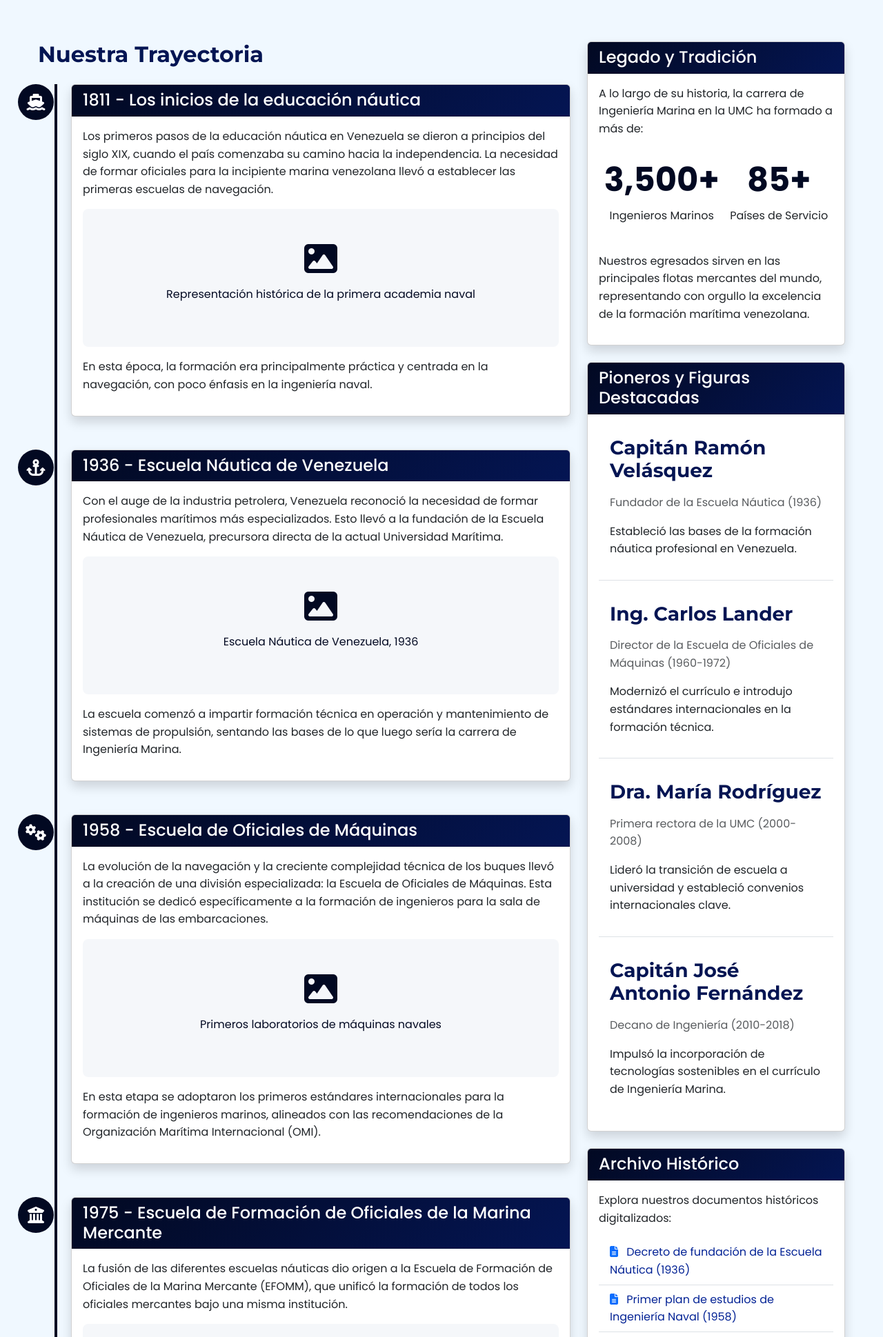
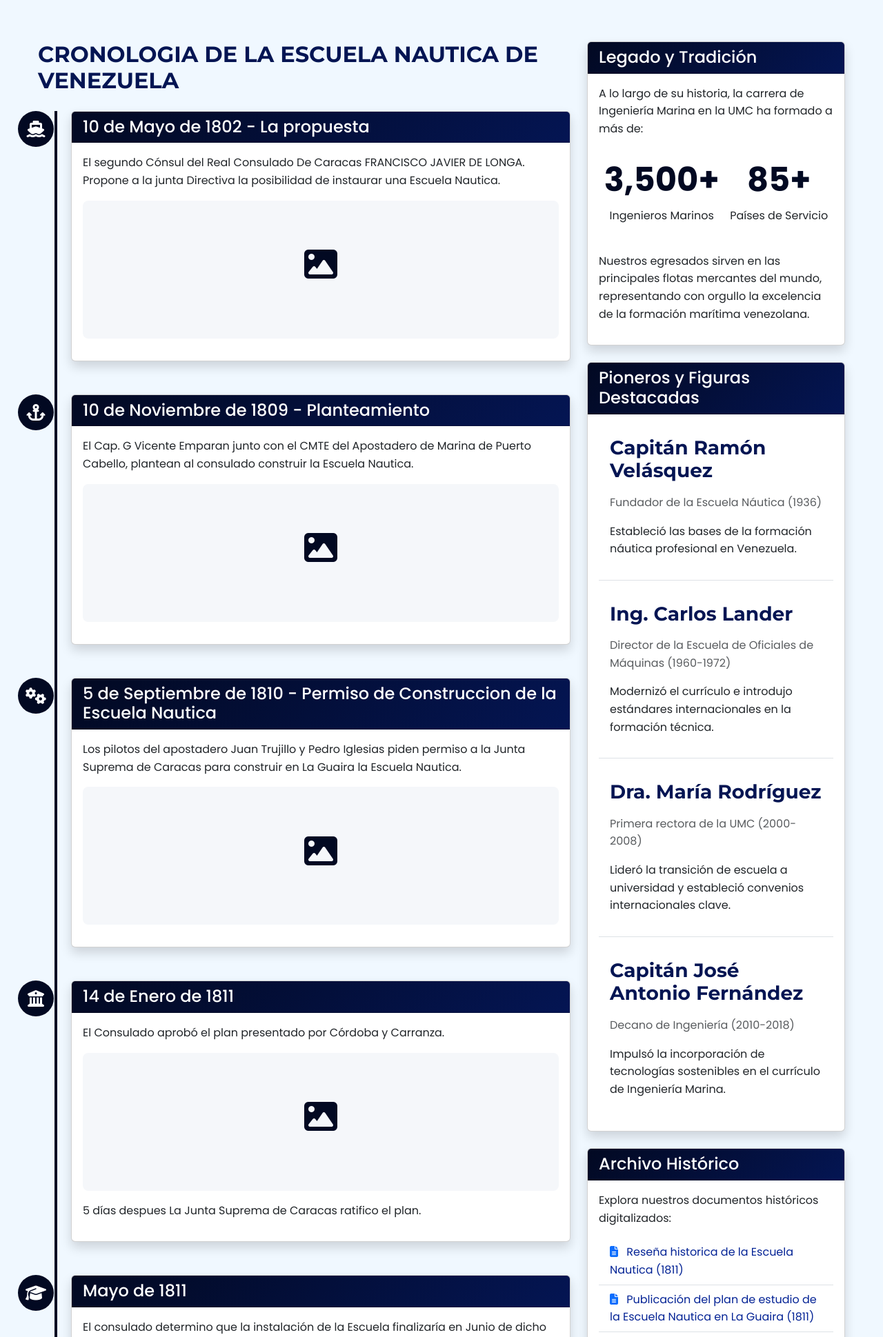
Before and after one commit to S730Zombrax/NauticalTrainingHub, a Flask app: page /historia in a window 1280 px wide. Shown: the part 375-2314 px from the top of the page at 69% size. Run offline with Flask 3, Linux system fonts and the light colour scheme.

Commit message:
Cambiamos timelapse y agregamos documentación

```diff
--- a/templates/vida academica/historia.html
+++ b/templates/vida academica/historia.html
@@ -25,7 +25,7 @@
     <div class="container">
         <div class="row">
             <div class="col-lg-8">
-                <h2 class="mb-4">Nuestra Trayectoria</h2>
+                <h2 class="mb-4">CRONOLOGIA DE LA ESCUELA NAUTICA DE VENEZUELA</h2>
 
                 <!-- Linea de tiempo -->
                 <div class="position-relative mb-5">
@@ -39,15 +39,13 @@
                         </div>
                         <div class="card shadow">
                             <div class="card-header bg-light">
-                                <h4 class="m-0">1811 - Los inicios de la educación náutica</h4>
+                                <h4 class="m-0">10 de Mayo de 1802 - La propuesta</h4>
                             </div>
                             <div class="card-body">
-                                <p>Los primeros pasos de la educación náutica en Venezuela se dieron a principios del siglo XIX, cuando el país comenzaba su camino hacia la independencia. La necesidad de formar oficiales para la incipiente marina venezolana llevó a establecer las primeras escuelas de navegación.</p>
+                                <p>El segundo Cónsul del Real Consulado De Caracas FRANCISCO JAVIER DE LONGA. Propone a la junta Directiva la posibilidad de instaurar una Escuela Nautica.</p>
                                 <div class="img-placeholder mb-3">
                                     <i class="fas fa-image fa-3x"></i>
-                                    <p>Representación histórica de la primera academia naval</p>
                                 </div>
-                                <p>En esta época, la formación era principalmente práctica y centrada en la navegación, con poco énfasis en la ingeniería naval.</p>
                             </div>
                         </div>
                     </div>
@@ -58,15 +56,13 @@
                         </div>
                         <div class="card shadow">
                             <div class="card-header bg-light">
-                                <h4 class="m-0">1936 - Escuela Náutica de Venezuela</h4>
+                                <h4 class="m-0">10 de Noviembre de 1809 - Planteamiento</h4>
                             </div>
                             <div class="card-body">
-                                <p>Con el auge de la industria petrolera, Venezuela reconoció la necesidad de formar profesionales marítimos más especializados. Esto llevó a la fundación de la Escuela Náutica de Venezuela, precursora directa de la actual Universidad Marítima.</p>
+                                <p>El Cap. G Vicente Emparan junto con el CMTE del Apostadero de Marina de Puerto Cabello, plantean al consulado construir la Escuela Nautica.</p>
                                 <div class="img-placeholder mb-3">
                                     <i class="fas fa-image fa-3x"></i>
-                                    <p>Escuela Náutica de Venezuela, 1936</p>
                                 </div>
-                                <p>La escuela comenzó a impartir formación técnica en operación y mantenimiento de sistemas de propulsión, sentando las bases de lo que luego sería la carrera de Ingeniería Marina.</p>
                             </div>
                         </div>
                     </div>
@@ -77,15 +73,13 @@
                         </div>
                         <div class="card shadow">
                             <div class="card-header bg-light">
-                                <h4 class="m-0">1958 - Escuela de Oficiales de Máquinas</h4>
+                                <h4 class="m-0">5 de Septiembre de 1810 - Permiso de Construccion de la Escuela Nautica</h4>
                             </div>
                             <div class="card-body">
-                                <p>La evolución de la navegación y la creciente complejidad técnica de los buques llevó a la creación de una división especializada: la Escuela de Oficiales de Máquinas. Esta institución se dedicó específicamente a la formación de ingenieros para la sala de máquinas de las embarcaciones.</p>
+                                <p>Los pilotos del apostadero Juan Trujillo y Pedro Iglesias piden permiso a la Junta Suprema de Caracas para construir en La Guaira la Escuela Nautica.</p>
                                 <div class="img-placeholder mb-3">
                                     <i class="fas fa-image fa-3x"></i>
-                                    <p>Primeros laboratorios de máquinas navales</p>
                                 </div>
-                                <p>En esta etapa se adoptaron los primeros estándares internacionales para la formación de ingenieros marinos, alineados con las recomendaciones de la Organización Marítima Internacional (OMI).</p>
                             </div>
                         </div>
                     </div>
@@ -96,15 +90,14 @@
                         </div>
                         <div class="card shadow">
                             <div class="card-header bg-light">
-                                <h4 class="m-0">1975 - Escuela de Formación de Oficiales de la Marina Mercante</h4>
+                                <h4 class="m-0">14 de Enero de 1811</h4>
                             </div>
                             <div class="card-body">
-                                <p>La fusión de las diferentes escuelas náuticas dio origen a la Escuela de Formación de Oficiales de la Marina Mercante (EFOMM), que unificó la formación de todos los oficiales mercantes bajo una misma institución.</p>
+                                <p>El Consulado aprobó el plan presentado por Córdoba y Carranza.</p>
                                 <div class="img-placeholder mb-3">
                                     <i class="fas fa-image fa-3x"></i>
-                                    <p>Sede de la EFOMM en Catia la Mar</p>
                                 </div>
-                                <p>La EFOMM implementó un sistema educativo dual, con formación académica en tierra y períodos de embarque práctico, estableciendo el precedente para el modelo actual de pasantías marítimas.</p>
+                                <p>5 días despues La Junta Suprema de Caracas ratifico el plan.</p>
                             </div>
                         </div>
                     </div>
@@ -115,15 +108,13 @@
                         </div>
                         <div class="card shadow">
                             <div class="card-header bg-light">
-                                <h4 class="m-0">2000 - Fundación de la Universidad Marítima del Caribe</h4>
+                                <h4 class="m-0">Mayo de 1811</h4>
                             </div>
                             <div class="card-body">
-                                <p>El 13 de abril de 2000, mediante decreto presidencial, se crea la Universidad Marítima del Caribe (UMC), elevando la formación marítima venezolana al nivel universitario. La carrera de Ingeniería Marina se establece como uno de sus programas insignia.</p>
+                                <p>El consulado determino que la instalación de la Escuela finalizaría en Junio de dicho año.</p>
                                 <div class="img-placeholder mb-3">
                                     <i class="fas fa-image fa-3x"></i>
-                                    <p>Ceremonia de inauguración de la UMC, 2000</p>
                                 </div>
-                                <p>La UMC incorporó modernos laboratorios y simuladores, ampliando significativamente la calidad de la formación técnica y práctica de los futuros ingenieros marinos.</p>
                             </div>
                         </div>
                     </div>
@@ -134,15 +125,14 @@
                         </div>
                         <div class="card shadow">
                             <div class="card-header bg-light">
-                                <h4 class="m-0">2010 - Reconocimiento Internacional</h4>
+                                <h4 class="m-0">14 de Junio de 1811 - Gaceta Oficial</h4>
                             </div>
                             <div class="card-body">
-                                <p>La UMC logra el pleno reconocimiento internacional de sus programas de formación marítima, incluyendo la Ingeniería Marina, cumpliendo con todos los estándares del Convenio STCW (Estándares de Formación, Titulación y Guardia para Gente de Mar).</p>
+                                <p>Se publica en Gaceta Oficial el Plan de Estudios para el establecimiento de la Escuela Nautica bajo la Dirección del Alférez de Fragata D.</p>
                                 <div class="img-placeholder mb-3">
                                     <i class="fas fa-image fa-3x"></i>
-                                    <p>Delegación de la UMC en la sede de la OMI en Londres</p>
                                 </div>
-                                <p>Este hito permitió que los egresados de la UMC pudieran trabajar en buques de cualquier bandera a nivel mundial, ampliando significativamente sus oportunidades profesionales.</p>
+                                <p>Donde el 1 de Julio de 1811 se abre en la GUAYRA la Escuela Náutica.</p>
                             </div>
                         </div>
                     </div>
@@ -153,15 +143,65 @@
                         </div>
                         <div class="card shadow">
                             <div class="card-header bg-light">
-                                <h4 class="m-0">Actualidad - Innovación y Excelencia</h4>
+                                <h4 class="m-0">1946 - Decreto para la creacion de la Escuela Nautica de Venezuela</h4>
                             </div>
                             <div class="card-body">
-                                <p>Hoy, la carrera de Ingeniería Marina en la UMC es reconocida por su excelencia académica y su enfoque en las nuevas tecnologías. La universidad ha modernizado continuamente su infraestructura, incorporando simuladores de última generación y estableciendo convenios con navieras internacionales.</p>
+                                <p>Se emano el decreto por la junta revolucionaria de Gobierno para la creación de la Escuela Náutica de Venezuela.</p>
                                 <div class="img-placeholder mb-3">
                                     <i class="fas fa-image fa-3x"></i>
-                                    <p>Moderno simulador de sala de máquinas de la UMC</p>
                                 </div>
-                                <p>El programa ahora incluye formación en tecnologías sostenibles, sistemas de propulsión alternativos y automatización avanzada, preparando a los estudiantes para los desafíos del siglo XXI.</p>
+                            </div>
+                        </div>
+                    </div>
+
+                    <div class="timeline-item ms-5 position-relative">
+                        <div class="position-absolute" style="width: 52px; height: 52px; border-radius: 50%; background-color: var(--primary); color: white; display: flex; align-items: center; justify-content: center; font-size: 24px; left: -77px; top: 0;">
+                            <i class="fas fa-rocket"></i>
+                        </div>
+                        <div class="card shadow">
+                            <div class="card-header bg-light">
+                                <h4 class="m-0">17 marzo de 1955 - Traslado de la Escuela Nautica de Venezuela</h4>
+                            </div>
+                            <div class="card-body">
+                                <p>Se traslada dicha Institución a su actual ubicación (Catia La Mar) Dirigida por CAP./ALT. Jesús Reyes.</p>
+                                <div class="img-placeholder mb-3">
+                                    <i class="fas fa-image fa-3x"></i>
+                                </div>
+                            </div>
+                        </div>
+                    </div>
+
+                    <div class="timeline-item ms-5 position-relative">
+                        <div class="position-absolute" style="width: 52px; height: 52px; border-radius: 50%; background-color: var(--primary); color: white; display: flex; align-items: center; justify-content: center; font-size: 24px; left: -77px; top: 0;">
+                            <i class="fas fa-rocket"></i>
+                        </div>
+                        <div class="card shadow">
+                            <div class="card-header bg-light">
+                                <h4 class="m-0">1975 - Creación de la Escuela de Estudios Superiores de la Marina Mercante</h4>
+                            </div>
+                            <div class="card-body">
+                                <p>El Director de la Escuela CAP./ALT. Alejandro Marín López crea la Escuela de Estudios Superiores de la Marina Mercante, siendo el CAP./ALT. José Moros Parada el primer Director.</p>
+                                <div class="img-placeholder mb-3">
+                                    <i class="fas fa-image fa-3x"></i>
+                                </div>
+                                <p>En 1983 Se Eleva dicha Escuela a Instituto Universitario de la Marina Mercante.</p>
+                            </div>
+                        </div>
+                    </div>
+
+                    <div class="timeline-item ms-5 position-relative">
+                        <div class="position-absolute" style="width: 52px; height: 52px; border-radius: 50%; background-color: var(--primary); color: white; display: flex; align-items: center; justify-content: center; font-size: 24px; left: -77px; top: 0;">
+                            <i class="fas fa-rocket"></i>
+                        </div>
+                        <div class="card shadow">
+                            <div class="card-header bg-light">
+                                <h4 class="m-0">7 Julio de 2000 - Actualidad</h4>
+                            </div>
+                            <div class="card-body">
+                                <p>El gobierno del Presidente Hugo Chávez Nuestra Alma Mater alcanza categóricamente el nivel de Universidad Nacional Experimental Marítima del Caribe.<p>
+                                <div class="img-placeholder mb-3">
+                                    <i class="fas fa-image fa-3x"></i>
+                                </div>
                             </div>
                         </div>
                     </div>
@@ -233,15 +273,23 @@
                             <ul class="list-group list-group-flush">
                                 <li class="list-group-item">
                                     <i class="fas fa-file-alt me-2 text-primary"></i>
-                                    <a href="#" onclick="return false;">Decreto de fundación de la Escuela Náutica (1936)</a>
+                                    <a href="{{ url_for('static', filename='recursos de plantillas/recursos/biblioteca/documents/Reseña historica de la Escuela Nautica (1811).pdf') }}" onclick="return true;">Reseña historica de la Escuela Nautica (1811)</a>
                                 </li>
                                 <li class="list-group-item">
                                     <i class="fas fa-file-alt me-2 text-primary"></i>
-                                    <a href="#" onclick="return false;">Primer plan de estudios de Ingeniería Naval (1958)</a>
+                                    <a href="{{ url_for('static', filename='recursos de plantillas/recursos/biblioteca/documents/Gazeta Oficial 14-06-1811.pdf') }}" onclick="return true;">Publicación del plan de estudio de la Escuela Nautica en La Guaira (1811)</a>
                                 </li>
                                 <li class="list-group-item">
                                     <i class="fas fa-file-alt me-2 text-primary"></i>
-                                    <a href="#" onclick="return false;">Decreto presidencial de creación de la UMC (2000)</a>
+                                    <a href="{{ url_for('static', filename='recursos de plantillas/recursos/biblioteca/documents/Gazeta Oficial 10-08-1946.pdf') }}" onclick="return true;">Decreto de fundación de la Escuela Náutica de Venezuela (1946)</a>
+                                </li>
+                                <li class="list-group-item">
+                                    <i class="fas fa-file-alt me-2 text-primary"></i>
+                                    <a href="{{ url_for('static', filename='recursos de plantillas/recursos/biblioteca/documents/Gazeta Oficial 09-03-1982.pdf') }}" onclick="return true;">Decreto de fundación del Instituto Universitario de la Marina Mercante (1982)</a>
+                                </li>
+                                <li class="list-group-item">
+                                    <i class="fas fa-file-alt me-2 text-primary"></i>
+                                    <a href="{{ url_for('static', filename='recursos de plantillas/recursos/biblioteca/documents/Gazeta Oficial 07-07-2000.pdf') }}" onclick="return true;">Decreto presidencial de creación de la UMC (2000)</a>
                                 </li>
                                 <li class="list-group-item">
                                     <i class="fas fa-file-alt me-2 text-primary"></i>
@@ -249,8 +297,13 @@
                                 </li>
                                 <li class="list-group-item">
                                     <i class="fas fa-camera me-2 text-primary"></i>
+                                    <a href="{{ url_for('static', filename='recursos de plantillas/recursos/biblioteca/documents/200 años de Estudios Nauticos en Venezuela.pdf') }}" onclick="return true;">200 años de Estudios Nauticos en Venezuela</a>
+                                </li>
+                                <li class="list-group-item">
+                                    <i class="fas fa-camera me-2 text-primary"></i>
                                     <a href="#" onclick="return false;">Galería fotográfica histórica</a>
                                 </li>
+
                             </ul>
                             <div class="text-center mt-3">
                                 <button class="btn btn-outline-primary btn-sm">
```
